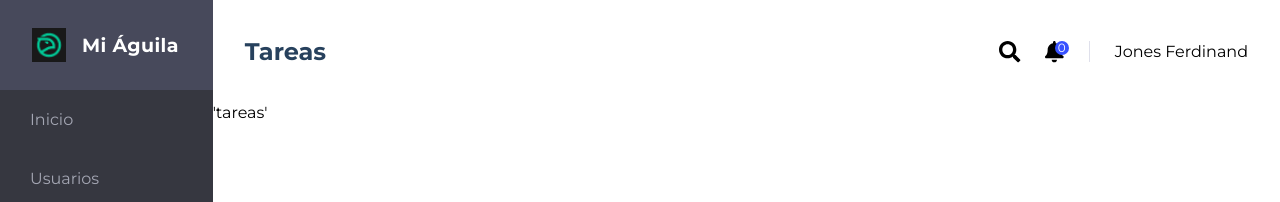
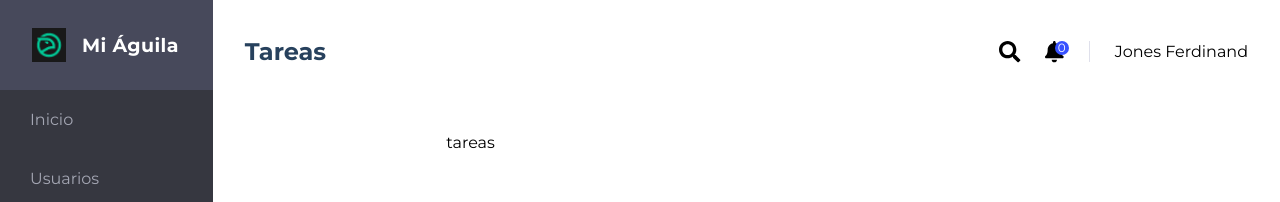
Before and after one commit to elisealcala/mi-aguila, a Next.js app: page /tareas in a window 1280 px wide. Shown: the top 202 px of the page. Built offline with nearby package versions, Linux system fonts and the light colour scheme.

Commit message:
install and setup apollo

```diff
--- a/package.json
+++ b/package.json
@@ -8,9 +8,11 @@
     "type-check": "tsc"
   },
   "dependencies": {
+    "@apollo/client": "^3.3.2",
     "@fortawesome/fontawesome-svg-core": "^1.2.32",
     "@fortawesome/free-solid-svg-icons": "^5.15.1",
     "@fortawesome/react-fontawesome": "^0.1.13",
+    "graphql": "^15.4.0",
     "next": "latest",
     "react": "^16.12.0",
     "react-dom": "^16.12.0",
--- a/pages/_app.tsx
+++ b/pages/_app.tsx
@@ -1,8 +1,18 @@
+import { ApolloProvider } from "@apollo/client";
+import { useApollo } from "../src/lib/apollo-client";
+import MainLayout from '../src/layout/main'
 import '../src/css/styles.css'
-import MainLayout from '../src/layout/main'
 
 
 // @ts-ignore
 export default function MyApp({ Component, pageProps }) {
-  return <MainLayout><Component {...pageProps} /></MainLayout>
+  const apolloClient = useApollo(pageProps.initialApolloState);
+
+  return (
+    <ApolloProvider client={apolloClient}>
+      <MainLayout>
+        <Component {...pageProps} />
+      </MainLayout>
+    </ApolloProvider>
+  )
 }
--- a/pages/tareas.tsx
+++ b/pages/tareas.tsx
@@ -1,5 +1,5 @@
 import React from 'react'
-import TaskScreen from '../src/screens/task-screen';
+import TaskScreen from '../src/screens/task';
 
 const Tasks = () => {
   return (
--- /dev/null
+++ b/src/lib/apollo-client.ts
@@ -0,0 +1,36 @@
+import { useMemo } from "react";
+import { ApolloClient, HttpLink, InMemoryCache } from
+"@apollo/client";
+
+let apolloClient: ApolloClient<any>;
+
+function createApolloClient() {
+  return new ApolloClient({
+    ssrMode: typeof window === "undefined",
+    link: new HttpLink({
+      uri: 'https://mi-aguila-challenge.hasura.app/v1/graphql',
+    }),
+    cache: new InMemoryCache(),
+  });
+}
+
+export function initializeApollo(initialState: Record<string, unknown> | null = null) {
+  const _apolloClient = apolloClient ?? createApolloClient();
+
+  if (initialState) {
+    const existingCache = _apolloClient.extract();
+
+    _apolloClient.cache.restore({ ...existingCache, ...initialState });
+  }
+
+  if (typeof window === "undefined") return _apolloClient;
+
+  if (!apolloClient) apolloClient = _apolloClient;
+  return _apolloClient;
+}
+
+export function useApollo(initialState: Record<string, unknown> | null) {
+  const store = useMemo(() => initializeApollo(initialState), [initialState]);
+
+  return store;
+}
--- a/src/screens/task-screen.tsx
+++ /dev/null
@@ -1,8 +0,0 @@
-import React from 'react'
-const TaskScreen = () => {
-  return (
-    <span>'tareas'</span>
-  )
-}
-
-export default TaskScreen
--- /dev/null
+++ b/src/screens/task.tsx
@@ -0,0 +1,18 @@
+import React from 'react'
+import styled from 'styled-components'
+
+const Container = styled.div`
+  display: flex;
+  width: 600px;
+  margin: 30px auto;
+`
+
+const TaskScreen = () => {
+  return (
+    <Container>
+      tareas
+    </Container>
+  )
+}
+
+export default TaskScreen
```
Also changed, not shown: 1 other file (tests, documents, lock files or other folders).
